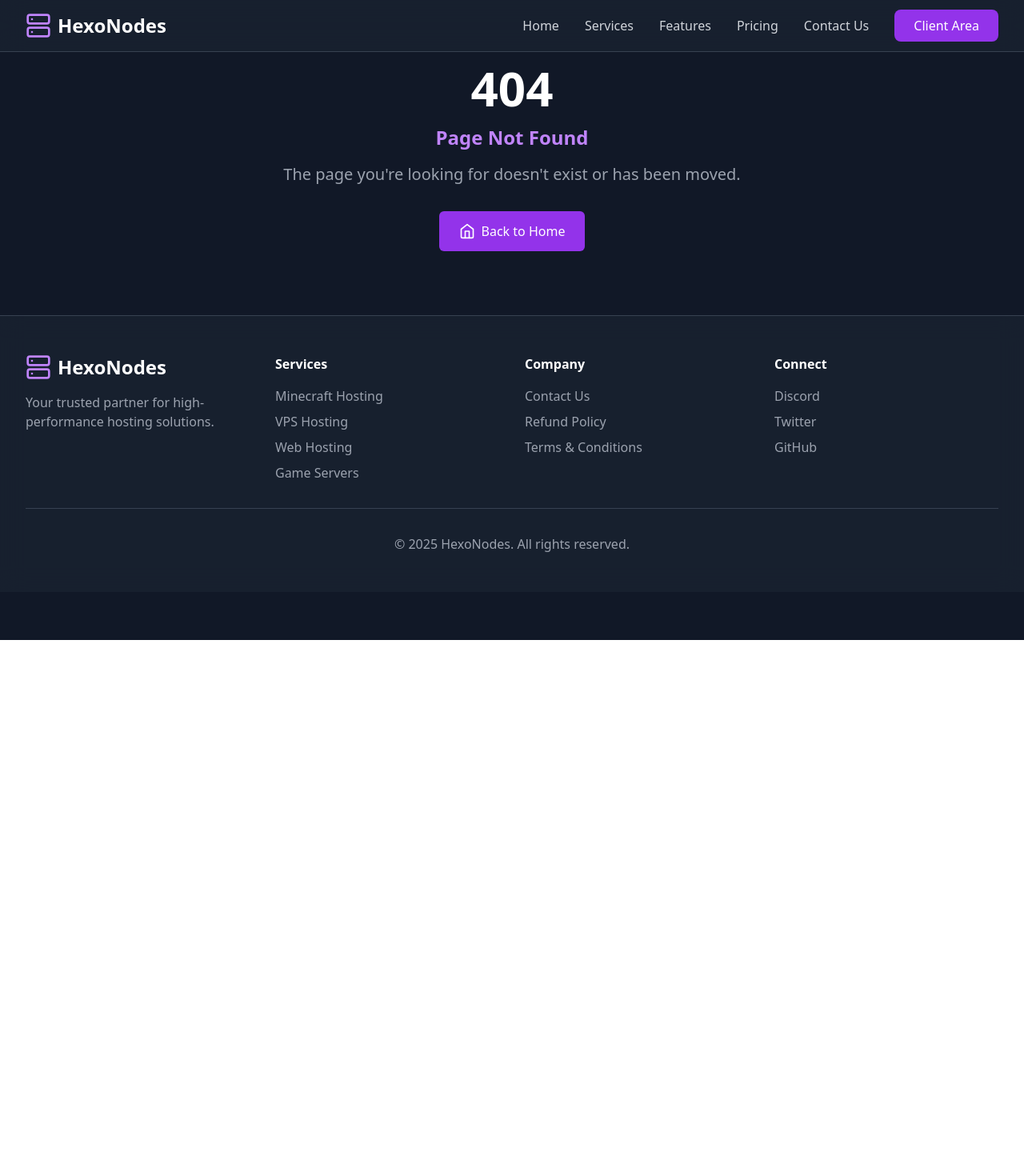
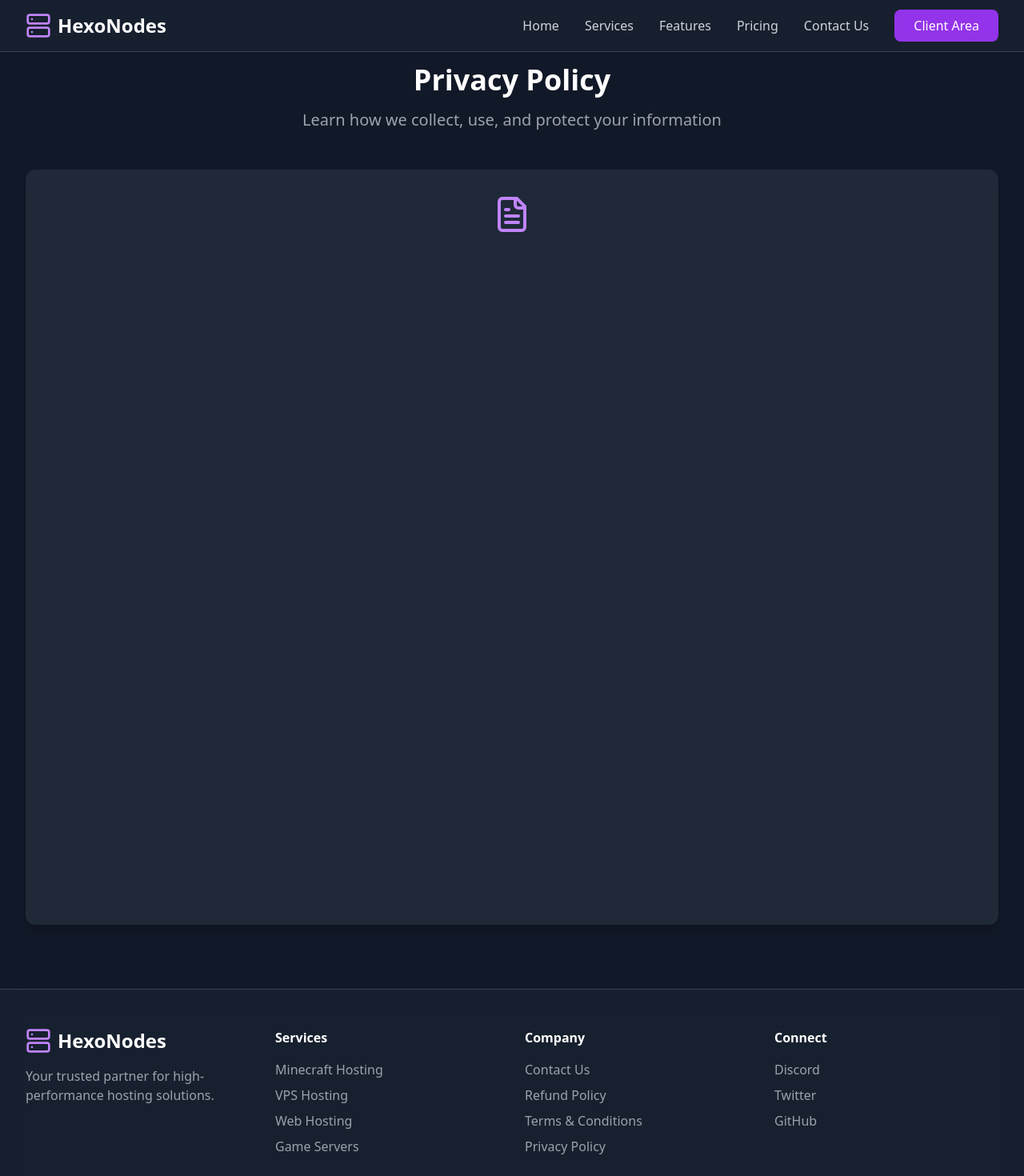
Before and after one commit to hexonode/hexonode_web, a React (Vite) app: page /privacypolicy in a window 1280 px wide. Shown: the top 1470 px of the page at 80% size. Before the commit the page ends 800 px from the top, so only its background shows below. Built offline with nearby package versions, Linux system fonts and the light colour scheme.

Commit message:
Added Privacy Policy page and fixed favicon path

```diff
--- a/index.html
+++ b/index.html
@@ -3,7 +3,7 @@
 
 <head>
   <meta charset="UTF-8" />
-  <link rel="icon" type="image/png" href="public/data/favicon.png" />
+  <link rel="icon" type="image/png" href="/data/favicon.png" />
   <meta name="viewport" content="width=device-width, initial-scale=1.0" />
   <title>HexoNodes | Premium Game & Web Hosting Services</title>
   <meta name="description"
--- a/src/App.tsx
+++ b/src/App.tsx
@@ -10,6 +10,7 @@ import Footer from './components/Footer';
 import ContactUs from './components/ContactUs';
 import RefundAndCancellation from './components/RefundAndCancellation';
 import TermsAndConditions from './components/TermsAndConditions';
+import PrivacyPolicy from './components/PrivacyPolicy';
 import NotFound from './components/NotFound';
 import { Analytics } from "@vercel/analytics/react"
 import { SpeedInsights } from "@vercel/speed-insights/react"
@@ -33,6 +34,7 @@ function App() {
           <Route path="/contactus" element={<ContactUs />} />
           <Route path="/refundandcancellation" element={<RefundAndCancellation />} />
           <Route path="/termsandconditions" element={<TermsAndConditions />} />
+          <Route path="/privacypolicy" element={<PrivacyPolicy />} />
           <Route path="*" element={<NotFound />} />
         </Routes>
         <Footer />
--- a/src/components/Footer.tsx
+++ b/src/components/Footer.tsx
@@ -61,6 +61,11 @@ const Footer = () => {
                   Terms & Conditions
                 </Link>
               </li>
+              <li>
+                <Link to="/privacypolicy" className="text-gray-400 hover:text-purple-400 transition-colors">
+                  Privacy Policy
+                </Link>
+              </li>
             </ul>
           </div>
 
--- /dev/null
+++ b/src/components/PrivacyPolicy.tsx
@@ -0,0 +1,32 @@
+import React from 'react';
+import { FileText } from 'lucide-react';
+
+const PrivacyPolicy: React.FC = () => {
+    return (
+        <section className="py-20 bg-gray-900">
+            <div className="max-w-7xl mx-auto px-4 sm:px-6 lg:px-8">
+                <div className="text-center mb-12">
+                    <h1 className="text-4xl font-bold text-white mb-4">Privacy Policy</h1>
+                    <p className="text-xl text-gray-400">
+                        Learn how we collect, use, and protect your information
+                    </p>
+                </div>
+
+                <div className="bg-gray-800 rounded-xl p-8 shadow-lg">
+                    <div className="flex items-center justify-center mb-8">
+                        <FileText className="h-12 w-12 text-purple-400" />
+                    </div>
+                    <div className="aspect-w-16 aspect-h-9">
+                        <iframe
+                            src="/data/hexonode_privacypolicy.pdf"
+                            className="w-full h-[800px] rounded-lg"
+                            title="Privacy Policy"
+                        />
+                    </div>
+                </div>
+            </div>
+        </section>
+    );
+};
+
+export default PrivacyPolicy;
```
Also changed, not shown: 1 other file (tests, documents, lock files or other folders).
